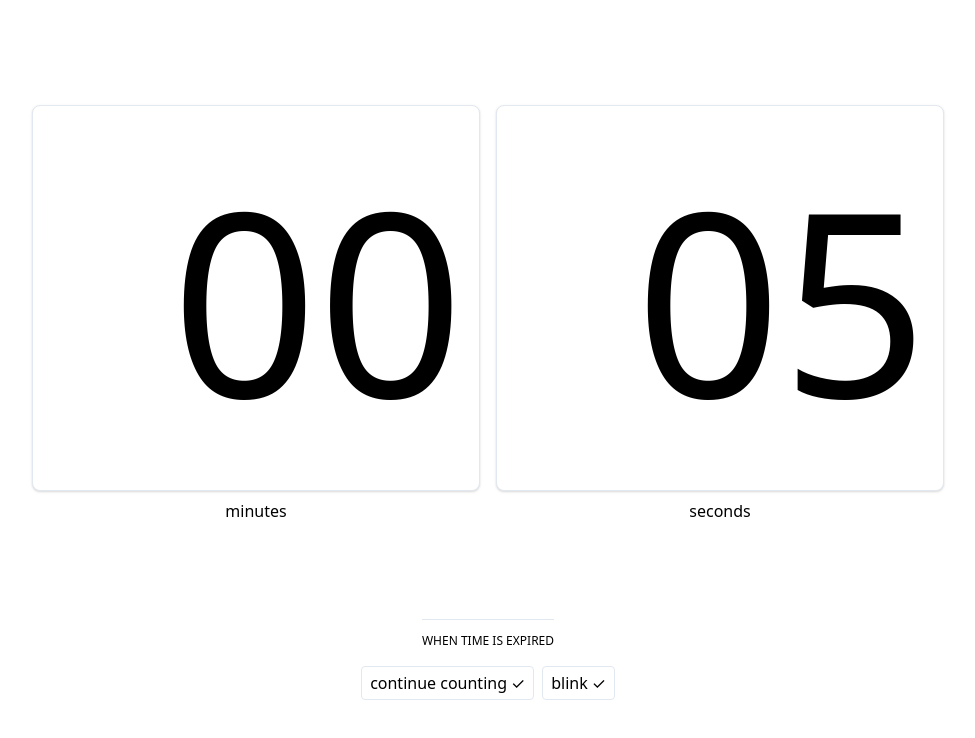
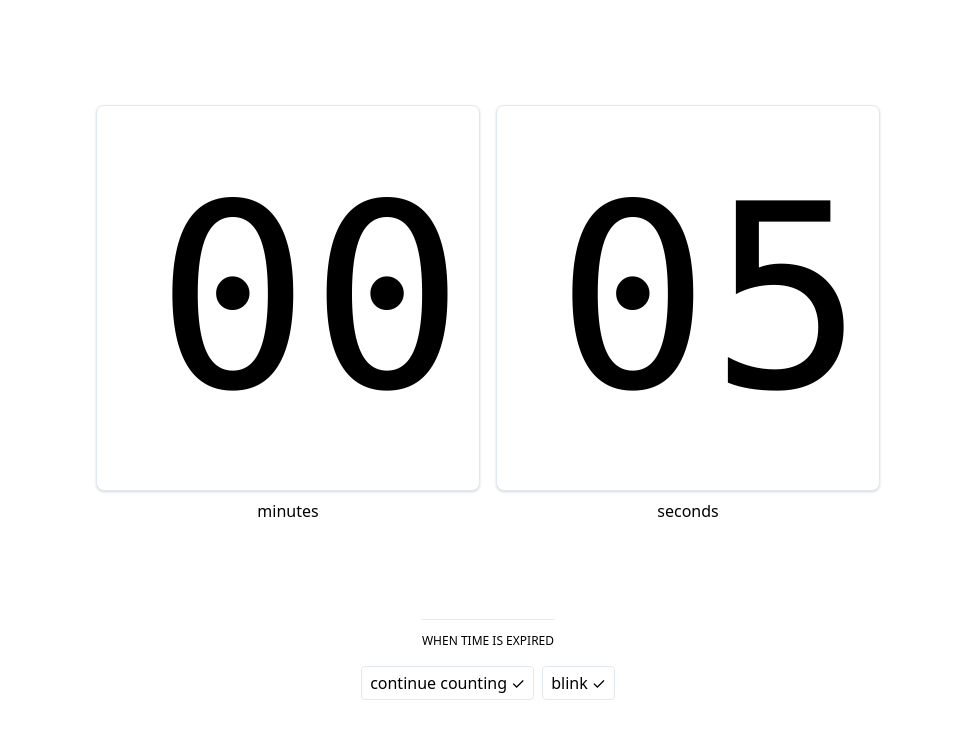
Before and after one commit to crazko/timer, a React app: page / in a window 1280 px wide. Shown: the whole page, without its empty margins (152-1127 px from the left). Built offline with nearby package versions, Linux system fonts and the light colour scheme.

Commit message:
updated styles

```diff
--- a/src/Timer.js
+++ b/src/Timer.js
@@ -126,7 +126,7 @@ export class Timer extends Component {
       seconds
     } = this.state;
 
-    const isExpired = this.state.goal <= new Date();
+    const isExpired = minutes < 0 || seconds < 0;
     const timerBackground = isExpired ? 'bg-red-light' : 'bg-grey-light';
 
     return (
--- a/src/Unit.js
+++ b/src/Unit.js
@@ -2,19 +2,18 @@ import React from 'react';
 
 export const Unit = ({ handleOnChange, value, isDisabled, title, isExpired }) => {
   const leadingZero = (value > -10 && value < 10) ? '0' : '';
-  const negative = Math.sign(value) === -1 ? '-' : '';
   const textColor = isExpired ? ' text-red-dark' : '';
 
   return <div className="flex flex-col-reverse">
     <span className="text-center">{title}</span>
     <input
-      className={'unit bg-white rounded-lg m-2 shadow text-right appearance-none border hover:border-grey' + textColor}
+      className={'unit bg-white rounded-lg m-2 shadow text-right font-mono appearance-none border hover:border-grey' + textColor}
       disabled={isDisabled}
       max="59"
       min="0"
       onChange={handleOnChange}
       type="number"
-      value={negative + leadingZero + Math.abs(value)}
+      value={leadingZero + Math.abs(value)}
     />
   </div>;
 }
--- a/src/index.css
+++ b/src/index.css
@@ -1,4 +1,5 @@
 html {
+	overflow: hidden;
 	touch-action: manipulation;
 }
 
@@ -19,6 +20,6 @@ textarea {
 
 .unit {
 	font-size: 20vw;
-	max-width: 35vw;
+	max-width: 30vw;
 	transition: color ease .25s;
 }
```
